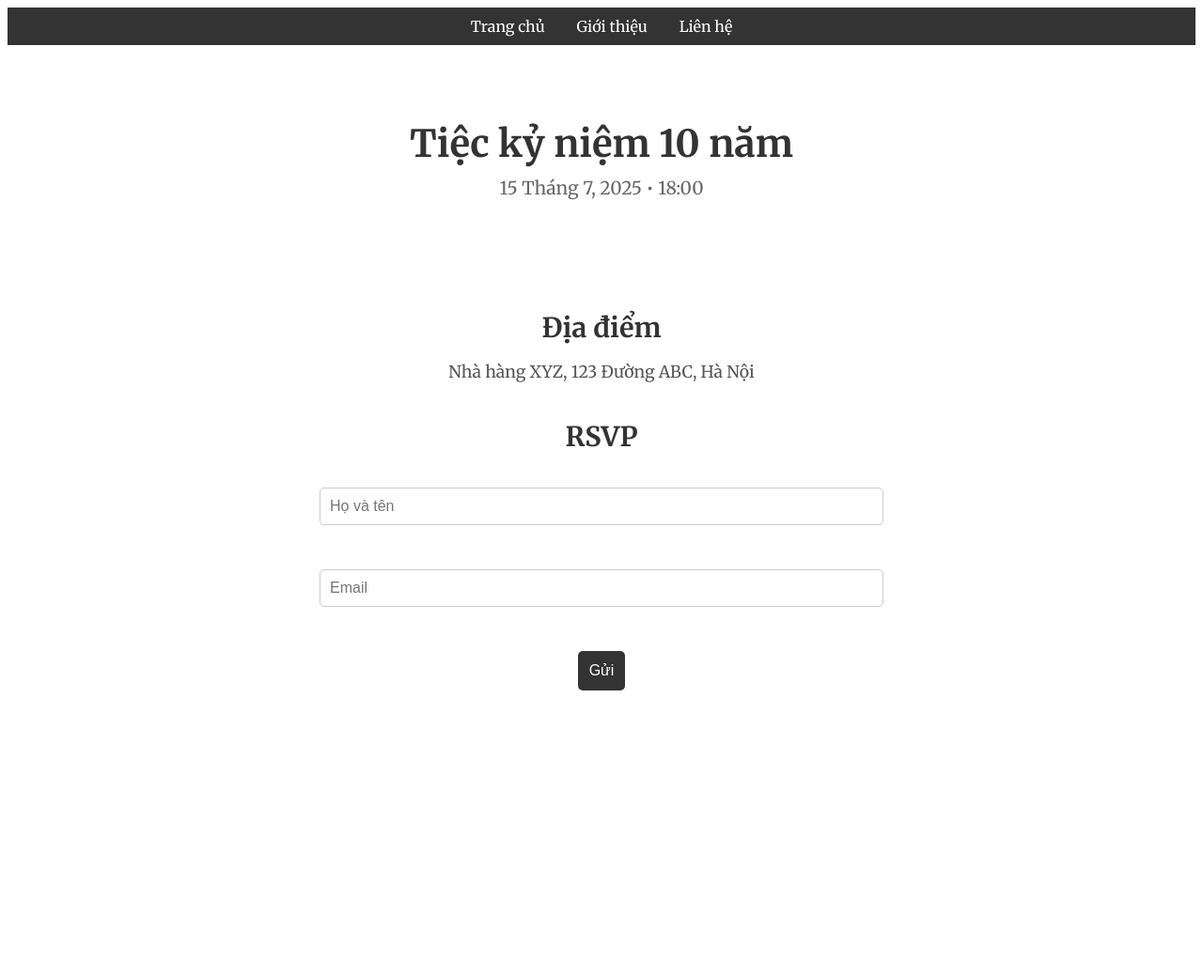
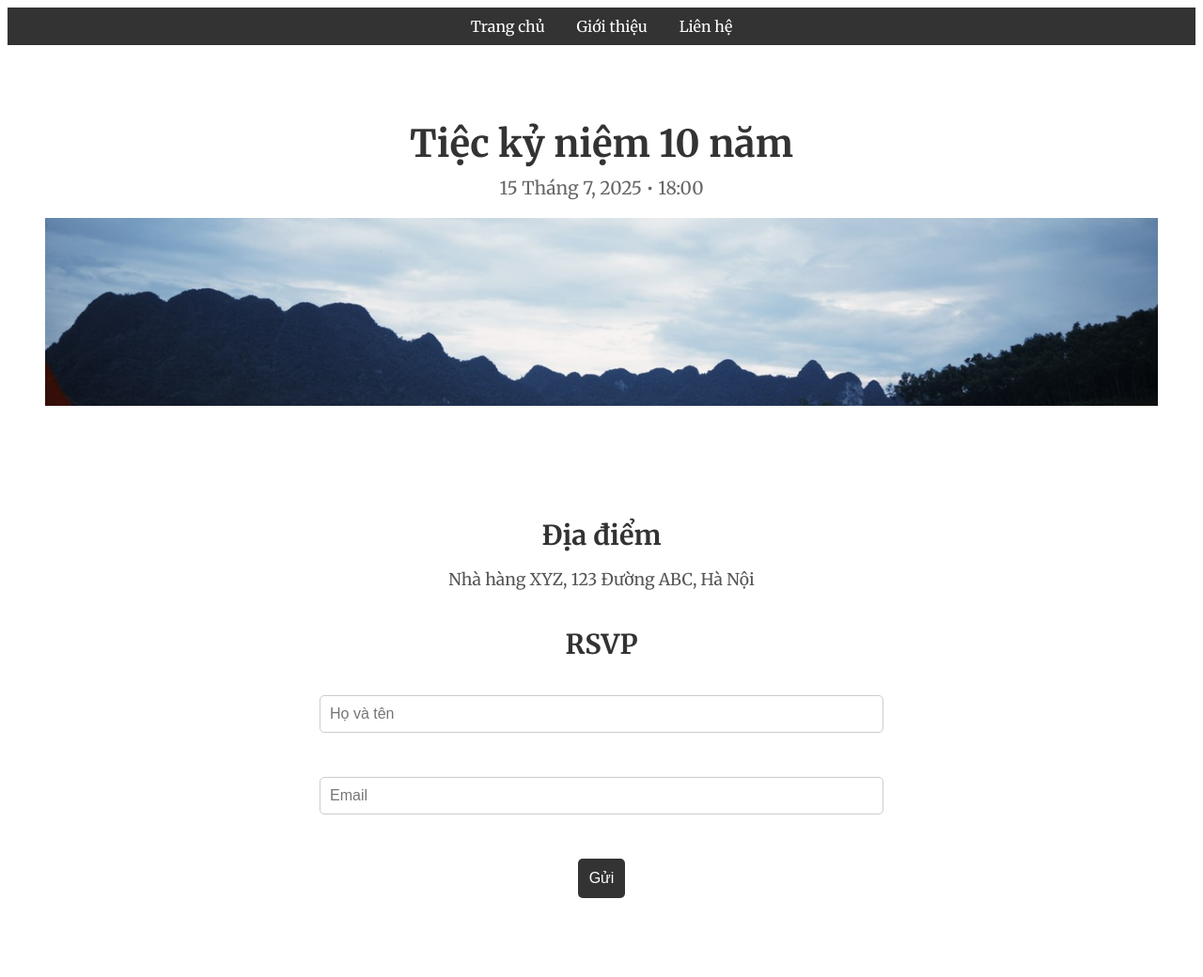
Before and after one commit to duongwt/ex4mple.github.io, a Jekyll site: the page built from index.html, in a window 1280 px wide. Shown: the whole page at 94% size. Built offline with Jekyll 4.4.1, drawn with Linux system fonts in a browser that asks for light colours; before the commit the page ends 900 px from its top, so only the background shows below that.

Commit message:
Add full‑width banner with fixed height

```diff
--- a/index.html
+++ b/index.html
@@ -7,6 +7,10 @@ title: "Giấy mời Tiệc kỷ niệm"
 <section class="hero">
   <h1>Tiệc kỷ niệm 10 năm</h1>
   <p class="date">15 Tháng 7, 2025 &bull; 18:00</p>
+  <figure class="banner">
+  <img src="images/banner.jpg" alt="Banner Tiệc kỷ niệm" class="banner-img">
+</figure>
+
 </section>
 
 <!-- Event Details -->
--- a/style.css
+++ b/style.css
@@ -62,3 +62,13 @@ body {
 .rsvp button:hover {
   background-color: #555;
 }
+/* Banner full‑width, fixed height */
+.banner {
+  margin: 20px 0;           /* khoảng cách với các section */
+}
+.banner-img {
+  display: block;           /* để loại bỏ khoảng trắng dưới ảnh */
+  width: 100%;              /* full width */
+  height: 200px;            /* điều chỉnh cao bao nhiêu là vừa */
+  object-fit: cover;        /* cắt ảnh nếu panel quá nhỏ */
+}
```
Also changed, not shown: images/banner.jpg (added).
